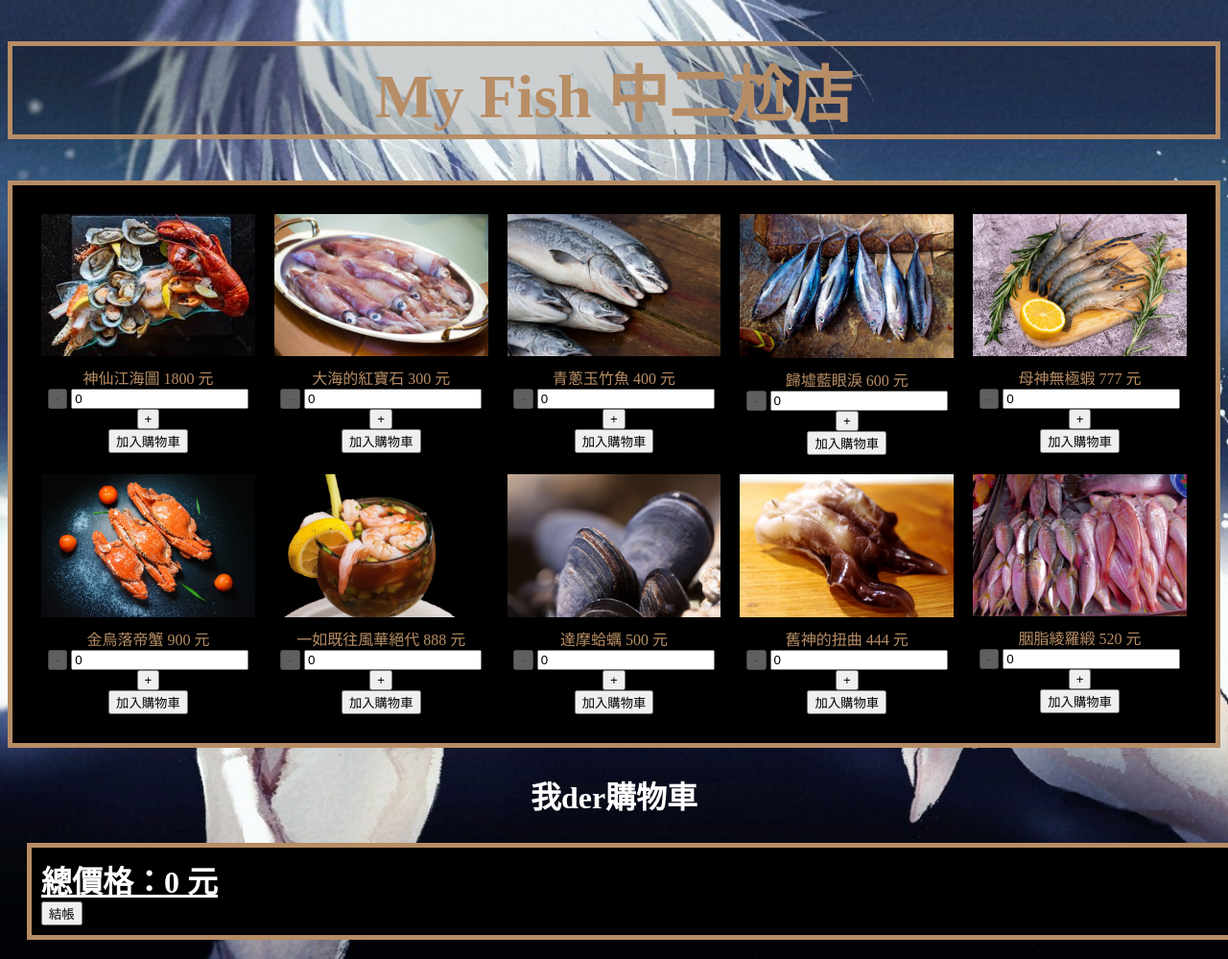
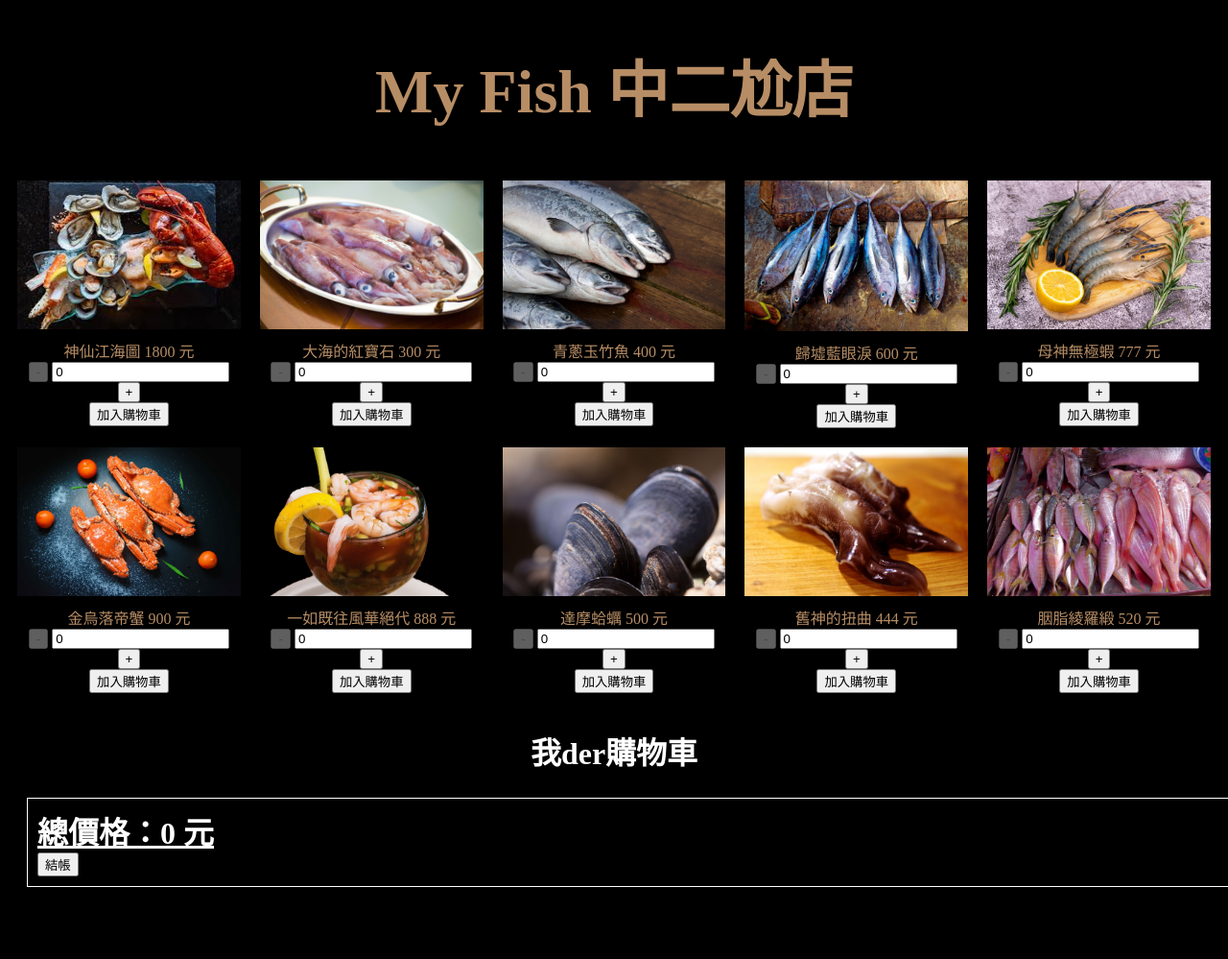
Before and after one commit to manwalkonwater/shoppingcart2, a plain HTML site: page index.html in a window 1280 px wide. Shown: the top 999 px of the page at 96% size. After the commit the page ends 944 px from the top, so only its background shows below. Drawn offline with nearby package versions, Linux system fonts and the light colour scheme.

Commit message:
testtest3

```diff
--- a/index.html
+++ b/index.html
@@ -6,18 +6,13 @@
     <title>購物車</title>
     <style>
         body {
-            background-image: url(/background.jpg);
-            background-repeat: no-repeat;
-            background-size: cover;
+            background-color: black;
             color: #b78d65;
         }
 
         h1 {
             font-size: 64px;
             text-align: center;
-            background-color: rgba(0, 0, 0, 0.177);
-            border:5px solid #b78d65;
-
         }
 
         h2 {
@@ -38,8 +33,6 @@
             display: flex;
             justify-content: center;
             background-color: black;
-            border: #b78d65 5px solid;
-            padding: 20px;
 
         }
 
@@ -57,7 +50,7 @@
             flex: 1;
             margin: 20px;
             padding: 10px;
-            border: 5px solid #b78d65;
+            border: 1px solid white;
             width: 100%;
             justify-content: center;
             font-size: 20px;
```
